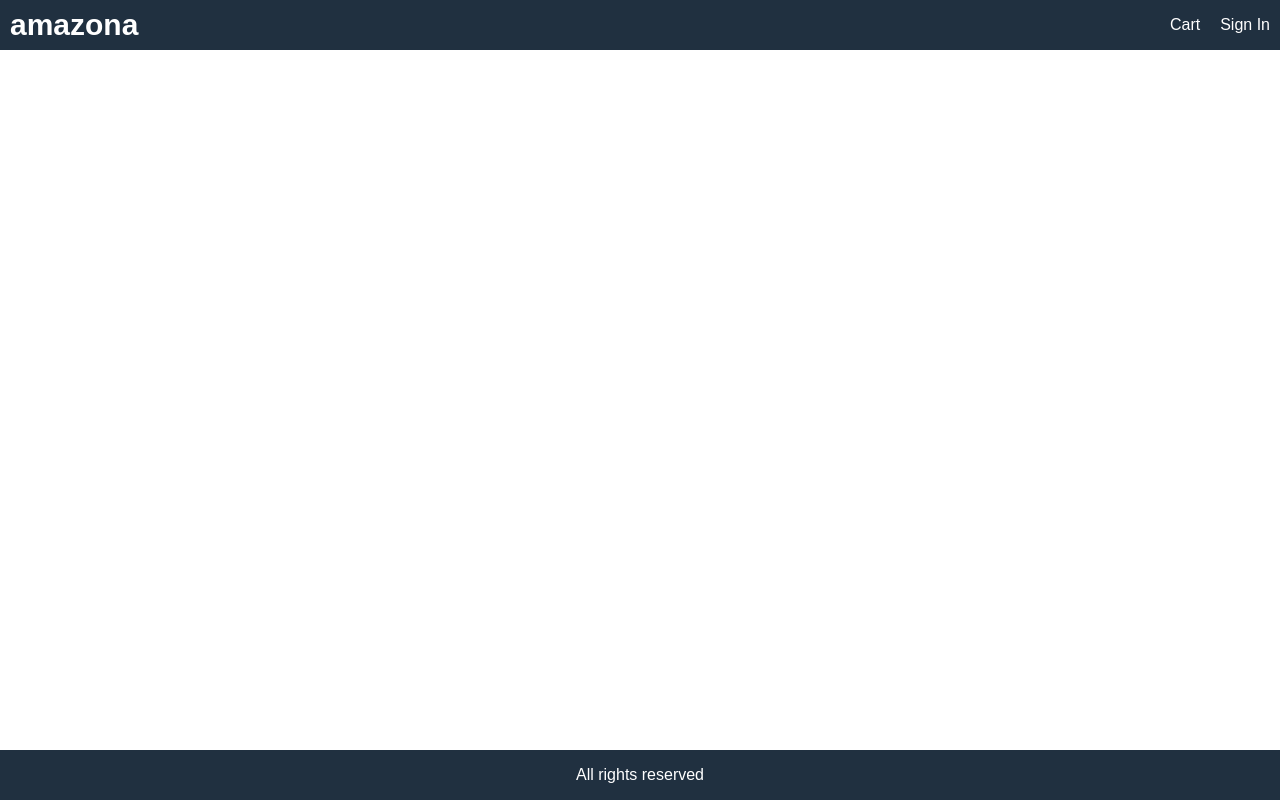
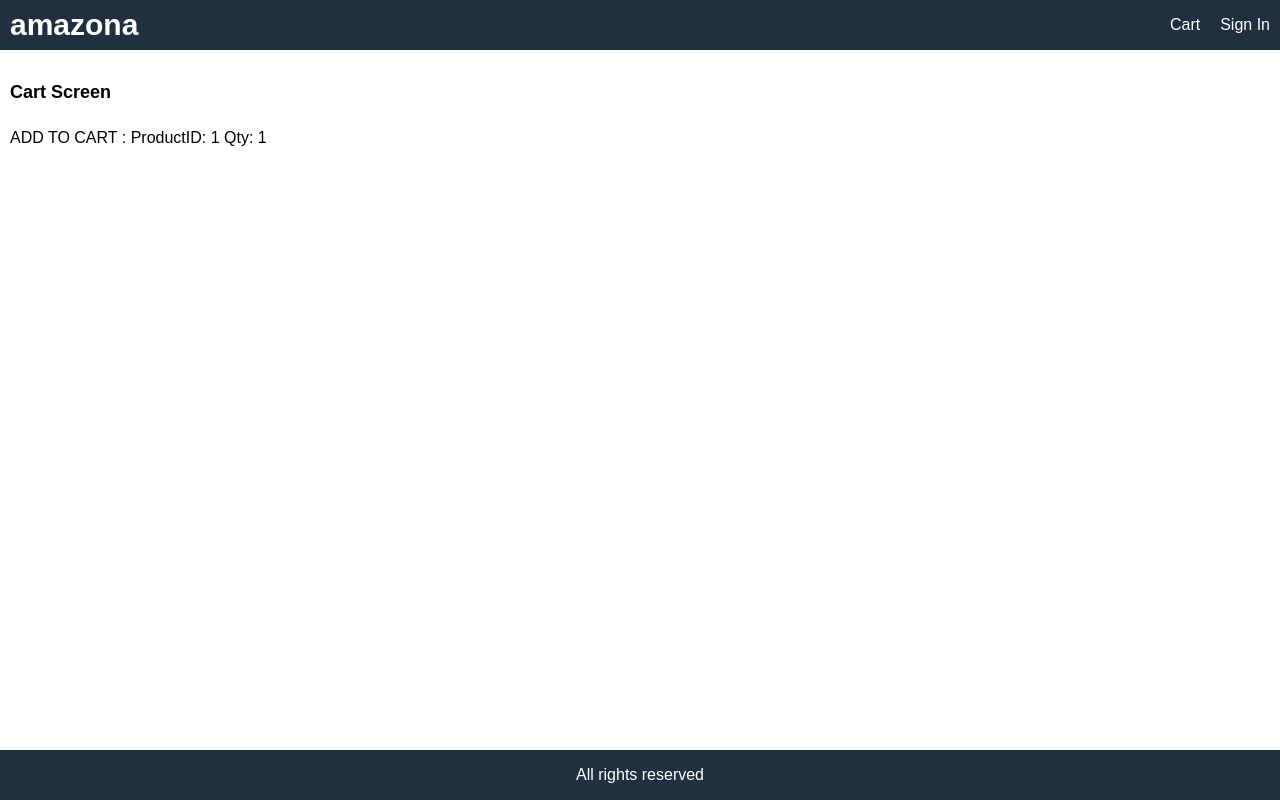
Before and after one commit to broof716/amazon-ecommerce, a React (Create React App) app in the folder frontend/: page /cart/1 in a window 1280 px wide. Built offline with nearby package versions, Linux system fonts and the light colour scheme.

Commit message:
added style to QTY button on cart page

```diff
--- a/frontend/src/App.js
+++ b/frontend/src/App.js
@@ -1,5 +1,6 @@
 import React from 'react';
 import { BrowserRouter, Route } from 'react-router-dom';
+import CartScreen from './screens/CartScreen';
 import HomeScreen from './screens/HomeScreen';
 import ProductScreen from './screens/ProductScreen';
 
@@ -18,6 +19,7 @@
         </div>
       </header>
         <main>
+          <Route path="/cart/:id?" component={CartScreen}></Route>
           <Route path="/product/:id" component={ProductScreen}></Route>
           <Route path="/" component={HomeScreen} exact></Route>
         </main>
--- a/frontend/src/index.css
+++ b/frontend/src/index.css
@@ -61,6 +61,9 @@
 li {
   margin-top: 1rem;
 }
+input,
+select,
+textarea,
 button {
   padding: 1rem;
   border-radius: 0.5rem;
@@ -69,9 +72,14 @@
   font-family: Arial, Helvetica, sans-serif;
   -webkit-font-smoothing: antialiased;
   -moz-osx-font-smoothing: grayscale;
+}
+button{
   background-color: #f8f8f8;
   cursor: pointer;
 }
+input:hover,
+select:hover,
+textarea:hover,
 button:hover {
   border: 0.1rem #404040 solid;
 }
--- a/frontend/src/screens/CartScreen.js
+++ b/frontend/src/screens/CartScreen.js
@@ -1,9 +1,16 @@
 import React from 'react'
 
-export default function CartScreen() {
+export default function CartScreen(props) {
+  const productId = props.match.params.id;
+  const qty = props.location.search
+    ? Number(props.location.search.split('=')[1])
+    : 1;
   return (
     <div>
       <h1>Cart Screen</h1>
+      <p>
+        ADD TO CART : ProductID: {productId} Qty: {qty}
+      </p>
     </div>
   )
 }
--- a/frontend/src/screens/ProductScreen.js
+++ b/frontend/src/screens/ProductScreen.js
@@ -18,7 +18,7 @@
     dispatch(detailsProduct(productId));
   }, [dispatch, productId]);
   const addToCartHandler = () =>{
-    props.history.push(`/cart/${productId}?qty={qty}`);
+    props.history.push(`/cart/${productId}?qty=${qty}`);
   };
   return (
     <div>
```
Also changed, not shown: 1 other file (tests, documents, lock files or other folders).
